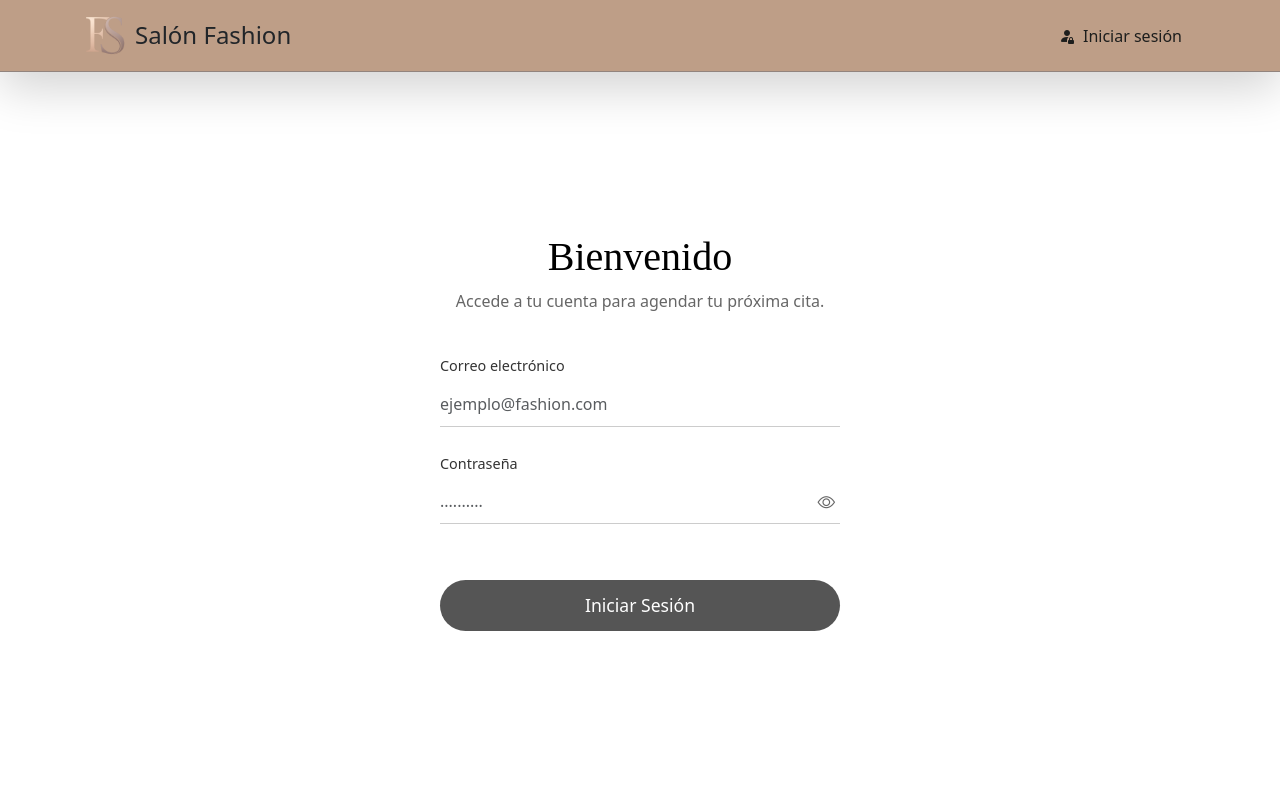
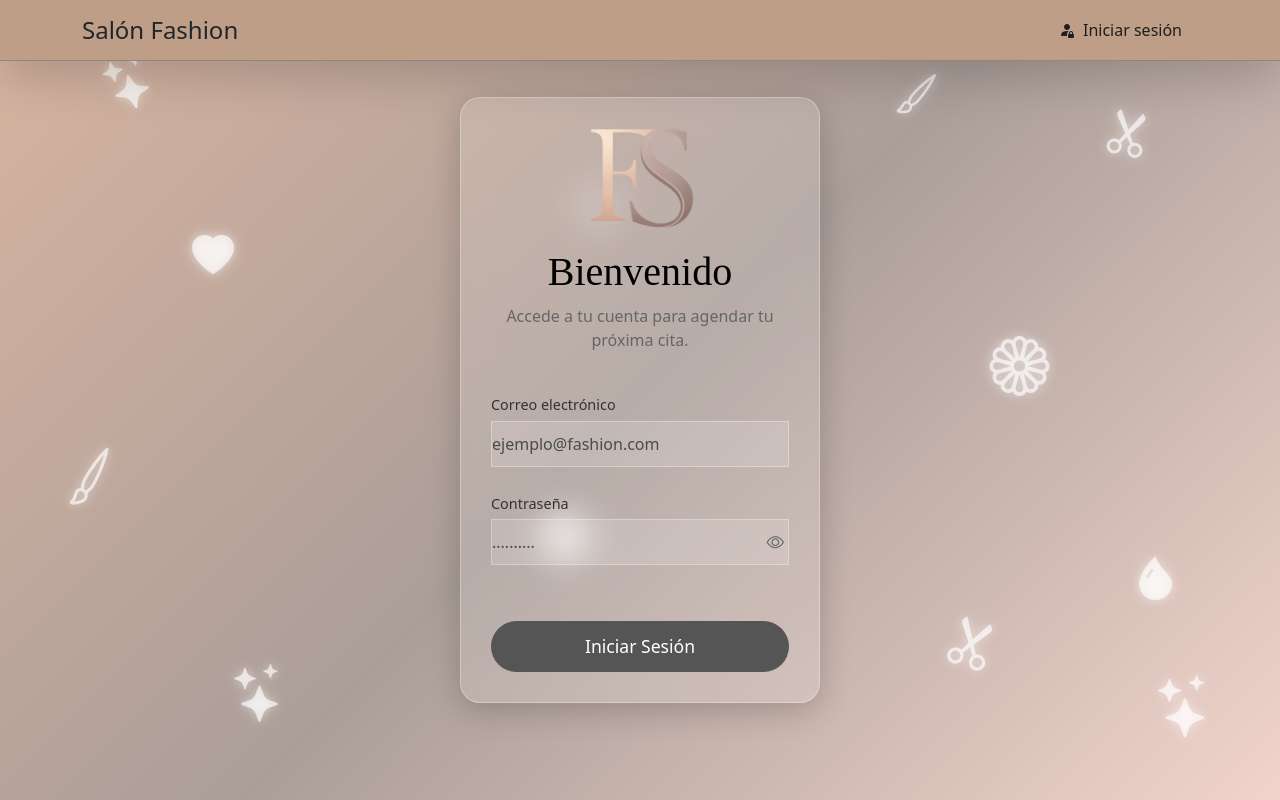
Before and after one commit to LuisDavidOR/Fashion, a React (Vite) app: page /login in a window 1280 px wide. Built offline with nearby package versions, Linux system fonts and the light colour scheme; no server answers.

Commit message:
Mejoras el Login

```diff
--- a/src/App.css
+++ b/src/App.css
@@ -1527,3 +1527,128 @@ hr {
 .buscador-minimal:focus-within .icono-buscador {
   color: #7A564A;
 }
+
+input {
+  background: rgba(255,255,255,0.15) !important;
+  border: 1px solid rgba(255,255,255,0.3) !important;
+  color: #000000 !important;
+}
+
+/* PLACEHOLDER */
+input::placeholder {
+  color: rgba(0,0,0,0.5);
+}
+
+/* AUTOFILL DEL NAVEGADOR */
+input:-webkit-autofill,
+input:-webkit-autofill:hover,
+input:-webkit-autofill:focus,
+input:-webkit-autofill:active {
+  -webkit-box-shadow: 0 0 0 30px rgba(255,255,255,0.15) inset !important;
+
+  -webkit-text-fill-color: #000 !important;
+
+  transition: background-color 5000s ease-in-out 0s;
+}
+
+button {
+  border-radius: 10px;
+}
+
+/* FONDO ICONOS LOGIN */
+.fondo-iconos {
+  position: absolute;
+  inset: 0;
+  overflow: hidden;
+  z-index: 0;
+}
+
+/* ICONOS GENERALES */
+.decoracion {
+  position: absolute;
+  color: rgba(255,255,255,0.65);
+  opacity: 1;
+  font-size: 42px;
+  text-shadow:
+    0 0 10px rgba(255,255,255,0.45),
+    0 0 20px rgba(255,255,255,0.25);
+  pointer-events: none;
+  user-select: none;
+}
+
+/* POSICIONES */
+.decoracion1 {
+  top: 5%;
+  left: 8%;
+  font-size: 55px;
+  transform: rotate(-15deg);
+}
+
+.decoracion2 {
+  top: 12%;
+  right: 10%;
+  font-size: 48px;
+  transform: rotate(12deg);
+}
+
+.decoracion3 {
+  top: 28%;
+  left: 15%;
+  font-size: 42px;
+}
+
+.decoracion4 {
+  top: 40%;
+  right: 18%;
+  font-size: 60px;
+}
+
+.decoracion5 {
+  top: 55%;
+  left: 5%;
+  font-size: 50px;
+  transform: rotate(-12deg);
+}
+
+.decoracion6 {
+  top: 68%;
+  right: 8%;
+  font-size: 44px;
+}
+
+.decoracion7 {
+  bottom: 8%;
+  left: 18%;
+  font-size: 58px;
+}
+
+.decoracion8 {
+  bottom: 15%;
+  right: 22%;
+  font-size: 52px;
+  transform: rotate(18deg);
+}
+
+.decoracion9 {
+  top: 22%;
+  left: 45%;
+  font-size: 46px;
+}
+
+.decoracion10 {
+  bottom: 28%;
+  left: 42%;
+  font-size: 54px;
+}
+
+.decoracion11 {
+  top: 8%;
+  left: 70%;
+  font-size: 40px;
+}
+
+.decoracion12 {
+  bottom: 6%;
+  right: 5%;
+  font-size: 62px;
+}
--- a/src/components/navegacion/Encabezado.jsx
+++ b/src/components/navegacion/Encabezado.jsx
@@ -185,6 +185,7 @@ const Encabezado = () => {
           className="text-dark fw-bold d-flex align-items-center"
           style={{cursor: "pointer"}}
         >
+          {/*
           <img
             alt=""
             src={logo}
@@ -192,6 +193,7 @@ const Encabezado = () => {
             height="45"
             className="d-inline-block me-2"
           />
+          */}
           <strong>
             <h4 className="mb-0">Salón Fashion</h4>
           </strong>
--- a/src/views/Login.jsx
+++ b/src/views/Login.jsx
@@ -1,9 +1,9 @@
 import React, { useEffect, useState } from "react";
-import { Container, Row, Col, Button } from "react-bootstrap";
 import { useNavigate } from "react-router-dom";
 import FormularioLogin from "../components/login/FormularioLogin";
 import { supabase } from "../database/supabaseconfig";
-import '../App.css';
+import logo from "../assets/logo.png";
+import "../App.css";
 
 const Login = () => {
 
@@ -14,7 +14,7 @@ const Login = () => {
 
   const iniciarSesion = async () => {
     try {
-      const {data, error} = await supabase.auth.signInWithPassword({
+      const { data, error } = await supabase.auth.signInWithPassword({
         email: usuario,
         password: contrasena,
       });
@@ -24,7 +24,7 @@ const Login = () => {
         return;
       }
 
-      if(data.user) {
+      if (data.user) {
         localStorage.setItem("usuario-supabase", usuario);
         navegar("/");
       }
@@ -46,17 +46,91 @@ const Login = () => {
   top: 0,
   left: 0,
   width: "100%",
-    height: "108%",
+  height: "100vh",
   display: "flex",
   justifyContent: "center",
   alignItems: "center",
-    background:  "#ffffff",
+
+  // Fondo moderno
+  background:
+  "linear-gradient(135deg, #d8b4a0, #ab9e99, #f1d4cb)",
+
   overflow: "hidden",
   padding: "20px",
-  }
+  };
+
+ const estiloCaja = {
+   width: "360px",
+  minHeight: "420px",
+
+  // Transparencia tipo vidrio
+  background: "rgba(255, 255, 255, 0.15)",
+
+  // Efecto blur
+  backdropFilter: "blur(15px)",
+  WebkitBackdropFilter: "blur(15px)",
+
+  border: "1px solid rgba(255,255,255,0.3)",
+
+  padding: "30px",
+  position: "relative",
+
+    zIndex: 2,
+
+  // sombra elegante
+  boxShadow: "0 8px 32px rgba(0,0,0,0.2)",
+
+  borderRadius: "20px",
+
+  // efecto iluminación
+  overflow: "hidden",
+};
+
+const estiloAvatar = {
+  display: "flex",
+  justifyContent: "center",
+  alignItems: "center",
+
+  position: "absolute",
+  top: "20px",
+  left: "50%",
+  transform: "translateX(-50%)",
+};
+  const estiloLogo = {
+  width: "120px",
+  height: "120px",
+  objectFit: "contain",
+};
 
   return (
-    <div style={estiloContenedor}>
+    <div style={estiloContenedor} className="fondo-login">
+      {/* ICONOS DECORATIVOS */}
+      <div className="fondo-iconos">
+        <i className="bi bi-stars decoracion decoracion1"></i>
+        <i className="bi bi-scissors decoracion decoracion2"></i>
+        <i className="bi bi-heart-fill decoracion decoracion3"></i>
+        <i className="bi bi-flower1 decoracion decoracion4"></i>
+        <i className="bi bi-brush decoracion decoracion5"></i>
+        <i className="bi bi-droplet-fill decoracion decoracion6"></i>
+        <i className="bi bi-stars decoracion decoracion7"></i>
+        <i className="bi bi-scissors decoracion decoracion8"></i>
+        <i className="bi bi-heart decoracion decoracion9"></i>
+        <i className="bi bi-flower1 decoracion decoracion10"></i>
+        <i className="bi bi-brush decoracion decoracion11"></i>
+        <i className="bi bi-stars decoracion decoracion12"></i>
+      </div>
+      <div style={estiloCaja}>
+
+
+        <div style={estiloAvatar}>
+        <img
+          src={logo}
+          alt="Logo FS"
+          style={estiloLogo}
+        />
+      </div>
+
+        <div style={{ marginTop: "120px" }}>
           <FormularioLogin
             usuario={usuario}
             contrasena={contrasena}
@@ -66,6 +140,9 @@ const Login = () => {
             iniciarSesion={iniciarSesion}
           />
         </div>
+
+      </div>
+    </div>
   );
 };
 
```
Lines whose indentation alone changed are shown as unchanged.
